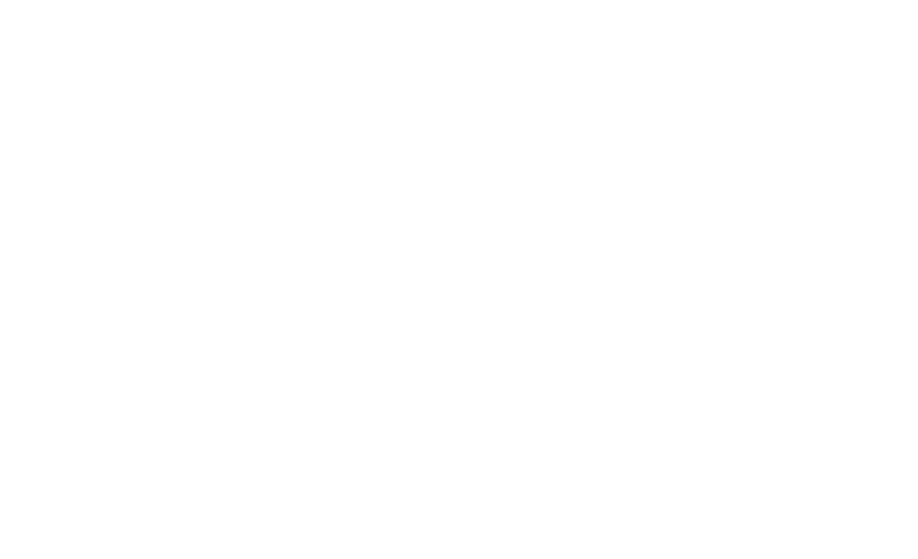
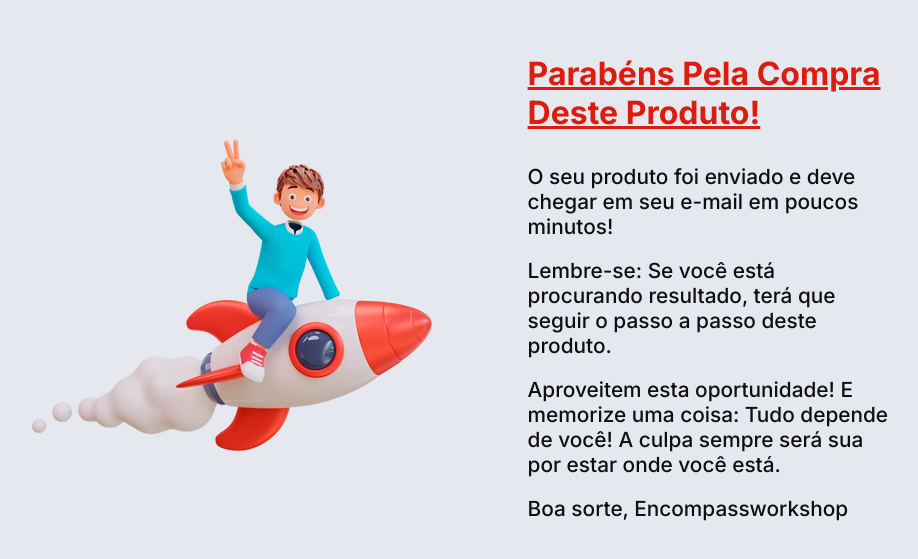
Before and after one commit to BOTConlow/newpv, a React (Vite) app: page /thankspage in a window 1280 px wide. Before the commit this address had no page. Shown: the part 103-662 px from the top of the page, without its empty margins (178-1096 px from the left). Built offline with nearby package versions, Linux system fonts and the light colour scheme.

Commit message:
meu commit

```diff
--- a/src/router.tsx
+++ b/src/router.tsx
@@ -17,7 +17,7 @@
             <ScrollToTop />
             <Routes>
                 <Route index element={<HomePage />}/>
-                <Route path='/thanks-page' element={<Thankspage />}/>
+                <Route path='/thankspage' element={<Thankspage />}/>
             </Routes>
         </Router>
 
```
